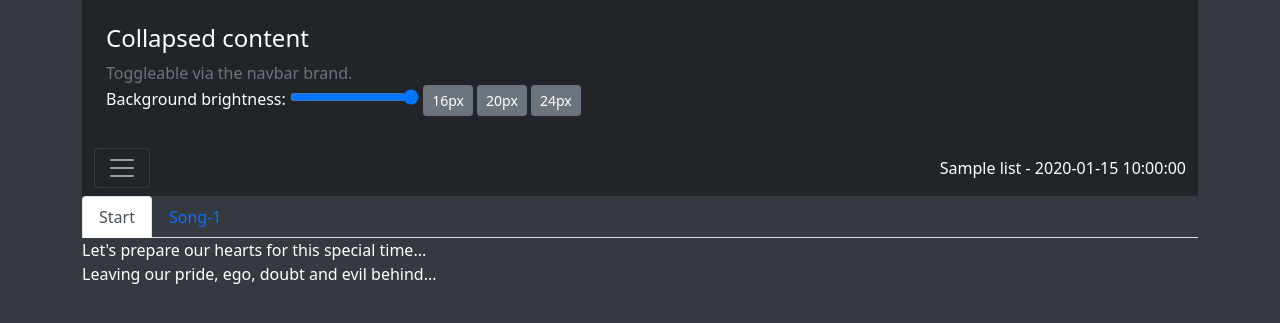
After one commit to greg2002mi/worship_songbook_Flask, a Flask app: page /onstage in a window 1280 px wide, after a click that opens the changed part. The commit adds this page. Shown: the top 323 px of the page. Run offline with Flask 3, Linux system fonts and the light colour scheme; tables that the repository leaves empty hold one stand-in row (values such as "Sample post"); some libraries are stand-ins or nearby versions.

Commit message:
on stage development

```diff
--- a/app/core.py
+++ b/app/core.py
@@ -1,4 +1,5 @@
 import re
+# from bs4 import BeautifulSoup
 
     # &nbsp;
 
@@ -26,6 +27,35 @@ import re
 #     </div> #closes second segment
 
 # </div>
+def n_occurrence(match, n):
+    global count
+    count += 1
+    if count == n:
+        return '</div><div class="col-6">'
+    else:
+        return match.group(0)
+
+def Html_columns(html, n):
+    # soup = BeautifulSoup(html, 'html5lib')
+    # row_divs = soup.find_all('div', class_='row g-0')
+    # print(row_divs)
+    # num_rows = len(row_divs)
+    # half_rows = num_rows // 2
+
+    # column1_divs = row_divs[:half_rows]
+    # column2_divs = row_divs[half_rows:]
+
+    # column1_html = ''.join(str(div) for div in column1_divs)
+    # column2_html = ''.join(str(div) for div in column2_divs)
+
+    # final_html = '<div class="row"><div class="col-6">{}</div><div class="col-6">{}</div></div>'.format(column1_html, column2_html)
+    # return final_html
+    count = 0
+    modified_html = re.sub(r'<div class="col-6">', lambda match: n_occurrence(match, n), html, count=n)
+
+    final_html = '<div class="row"><div class="col-6">{}</div></div>'.format(modified_html)
+    return final_html
+    # this code breaks the integrity of html code. need to find issue
 
 def Transpose(thischord, condition, ori_key, transpose):
 
@@ -175,6 +205,7 @@ def Chordpro_html(chordpro_text, condition, key, transpose):
                     html_segments = []
                     # only first in loop must be checked for chord or lyrics
                     for index, segment in enumerate(segments):
+                        # if line is empty go to next line.
                         if len(segment) == 0:
                             continue
                         # whether line starts with chord
@@ -190,12 +221,13 @@ def Chordpro_html(chordpro_text, condition, key, transpose):
                                     html_segments.append('<div class="lyric">{}</div></div>'.format(segment))
 
                         else:
+                            # Check if the segment is a chord and is the last in line
+                            if re.match(r'\[[^\]]+\]', segment) and index == len(segments) - 1:
+                                chord = Process_chord(segment, condition, key, transpose)
+                                html_segments.append('<div class="col-auto"><div class="chordpro_segment"><span class="ChordContainer"><span class="Chord">{}</span><span class="suffix"></span></span></div><div class="lyric">&nbsp;</div></div>'.format(chord))
                             # Check if the segment is a chord
-                            if re.match(r'\[[^\]]+\]', segment):
-
-
+                            elif re.match(r'\[[^\]]+\]', segment) and index < len(segments) - 1:
                                 chord = Process_chord(segment, condition, key, transpose)
-
                                 html_segments.append('<div class="col-auto"><div class="chordpro_segment"><span class="ChordContainer"><span class="Chord">{}</span><span class="suffix"></span></span></div>'.format(chord))
                             # eliminate sticking of words
                             else:
--- a/app/routes.py
+++ b/app/routes.py
@@ -7,7 +7,7 @@ from flask_login import current_user, login_user, login_required, logout_user
 from app.models import User, Song, Post, Tag, Mlinks, Lists, ListItem, eventitems
 from datetime import datetime
 from app.email import send_password_reset_email
-from app.core import Chordpro_html
+from app.core import Chordpro_html, Html_columns
 from werkzeug.utils import secure_filename
 from functools import wraps
 import os
@@ -47,7 +47,7 @@ def before_request():
 @app.route('/explore')
 @login_required
 def explore():
-    page = request.args.get('page', 1, type=int)
+    # page = request.args.get('page', 1, type=int)
     fulllist = Lists.query.all()
     new_songs = Song.query.order_by(Song.timestamp.desc()).limit(10).all()
     events = Lists.query.filter(Lists.date_time > datetime.utcnow()).order_by(Lists.date_time.desc()).all()
@@ -63,6 +63,30 @@ def explore():
     #     if posts.has_prev else None
     return render_template('explore.html', title='Explore',
                            events=events, o_events=o_events, itemqty=itemqty, new_songs=new_songs)
+
+@app.route('/process-lyrics', methods=['POST'])
+def process_lyrics():
+    lyrics = request.form.get('lyrics')
+    showchords = int(request.form.get('showchords'))
+    ori_key_int = int(request.form.get('ori_key_int'))
+    transpose = int(request.form.get('transpose'))
+    # Call Chordpro_html function with the provided data
+    html = Chordpro_html(lyrics, showchords, ori_key_int, transpose)
+    columns = Html_columns(html, 20)
+    # Return the processed result
+    return columns
+
+
+@app.route('/onstage')
+def onstage():
+    eventid = request.args.get('eventid', 1, type=int)
+    event = Lists.query.get_or_404(eventid)
+    # songs = event.items.all()
+    unsorted = sorted(event.items, key=lambda x: x.listorder)
+    songlist = [item for item in unsorted]
+
+
+    return render_template('stage.html', songlist=songlist, event=event)
 
 @app.route('/', methods=['GET', 'POST'])
 @app.route('/index', methods=['GET', 'POST'])
@@ -1077,7 +1101,8 @@ def list_update_desired_key():
     item_id = request.form.get('item_id')
     desired_key = int(request.form.get('desired_key'))
     listitem = ListItem.query.get(item_id)
-    listid = listitem.list_id
+    event = listitem.list.first()
+    listid = event.id
     listitem.desired_key = desired_key
     db.session.add(listitem)
     db.session.commit()
--- /dev/null
+++ b/app/static/css/stage.css
@@ -0,0 +1,4 @@
+body.dark-bg {
+  background-color: #343a40;
+  color: #ffffff;
+}
--- a/app/templates/event_detail.html
+++ b/app/templates/event_detail.html
@@ -116,6 +116,9 @@
 								{{ de_form.submit(class_='btn btn-secondary', value='Delete') }}
 				</form>
 			</nav>
+			<nav class="nav nav-pills justify-content-end">
+			<a class="nav-link active" aria-current="page" href="{{ url_for('.onstage', eventid=event.id) }}" target="_blank">Stage mode</a>
+			</nav>
 		</div>
 	</div>
 	<br>
--- /dev/null
+++ b/app/templates/stage.html
@@ -0,0 +1,147 @@
+<!DOCTYPE html>
+<html>
+<head>
+    <meta charset="utf-8">
+    <meta name="viewport" content="width=device-width, initial-scale=1">
+	<title>
+	{% if event %}
+	On Stage: {{ event.list_title }} - {{ event.date_time }}
+	{% else %}
+	On Stage mode
+	{% endif %}
+	</title>
+  	<link rel="stylesheet" href="{{ url_for('static', filename='css/bootstrap.min.css') }}">
+	<link rel="stylesheet" href="{{ url_for('static', filename='css/stage.css') }}">
+
+	<script src="{{ url_for('static', filename='js/bootstrap.bundle.min.js') }}"></script>
+	<script src="{{ url_for('static', filename='js/jquery-3.6.0.min.js') }}"></script>
+	<script>
+	#text-size {
+	  width: 200px;
+	}
+
+	#text-color {
+	  width: 200px;
+	}
+
+	.controls {
+	  margin-bottom: 10px;
+	}
+
+	.chord {
+	  color: white; /* Default chord color */
+	}
+
+	.lyric {
+	  color: white; /* Default text color */
+	}
+
+	</script>
+	<script>
+
+	function changeFontSize(size) {
+	  const elements = document.getElementsByClassName("lyric");
+	  for (let i = 0; i < elements.length; i++) {
+		elements[i].style.fontSize = size + "px";
+	  }
+	}
+	// Handle text color change
+	function bgBrightness(value) {
+	  var brightnessValue = (value - 50) / 50;
+	  var invertedValue = 1 - Math.abs(brightnessValue);
+	  var brightnessPercentage = invertedValue * 100;
+	  document.body.style.background = "hsl(0, 0%, " + brightnessPercentage + "%)";
+	};
+	</script>
+</head>
+
+<body class="dark-bg">
+<div class="container">
+<div class="collapse" id="navbarToggleExternalContent">
+  <div class="bg-dark p-4">
+    <h5 class="text-white h4">Collapsed content</h5>
+    <span class="text-muted">Toggleable via the navbar brand.</span>
+	<div class="controls">
+	  <label for="text-color">Background brightness:</label>
+      <input type="range" min="0" max="100" value="100" class="brightness-slider" onchange="bgBrightness(this.value)">
+	  <button class="btn btn-secondary btn-sm" onclick="changeFontSize(16)">16px</button>
+	  <button class="btn btn-secondary btn-sm" onclick="changeFontSize(20)">20px</button>
+	  <button class="btn btn-secondary btn-sm" onclick="changeFontSize(24)">24px</button>
+</div>
+  </div>
+</div>
+<nav class="navbar navbar-dark bg-dark">
+  <div class="container-fluid">
+    <button class="navbar-toggler" type="button" data-bs-toggle="collapse" data-bs-target="#navbarToggleExternalContent" aria-controls="navbarToggleExternalContent" aria-expanded="false" aria-label="Toggle navigation">
+      <span class="navbar-toggler-icon"></span>
+    </button>
+	{{ event.list_title }} - {{ event.date_time }}
+  </div>
+</nav>
+
+<div class="row">
+<nav>
+  <div class="nav nav-tabs" id="nav-tab" role="tablist">
+	<button class="nav-link active" id="nav-home-tab" data-bs-toggle="tab" data-bs-target="#nav-home" type="button" role="tab" aria-controls="nav-home" aria-selected="true">Start</button>
+    {% for song in songlist %}
+	<button class="nav-link" id="nav-profile-tab" data-bs-toggle="tab" data-bs-target="#nav-{{song.listorder}}p" type="button" role="tab" aria-controls="nav-{{song.listorder}}p" aria-selected="false">Song-{{song.listorder}}</button>
+    {% endfor %}
+  </div>
+</nav>
+<div class="tab-content" id="nav-tabContent">
+  <div class="tab-pane fade show active" id="nav-home" role="tabpanel" aria-labelledby="nav-home-tab">Let's prepare our hearts for this special time...<br> Leaving our pride, ego, doubt and evil behind...<br></div>
+  {% for song in songlist %}
+  <div class="tab-pane fade" id="nav-{{song.listorder}}p" role="tabpanel" aria-labelledby="nav-{{song.listorder}}p-tab">
+  {% for s in song.song %}
+  <div class="processedLyrics" id="processedLyrics-{{ song.listorder }}-{{ loop.index }}">
+  {{ s.lyrics|safe}}
+  </div>
+  <script>
+    // Function to process the lyrics through the backend
+    function processLyrics(listOrder, index) {
+      var lyrics = document.getElementById('processedLyrics-' + listOrder + '-' + index).innerHTML;
+      var showChords = 1;  // Set to 1 if you want to show chords, 0 otherwise
+      var oriKeyInt = '{{ s.key }}';
+      var transpose = '{{ song.desired_key }}';
+
+      // Send an AJAX request to the backend endpoint
+      $.ajax({
+        url: '/process-lyrics',  // Replace with your actual backend endpoint URL
+        method: 'POST',
+        data: {
+          lyrics: lyrics,
+          showchords: showChords,
+          ori_key_int: oriKeyInt,
+          transpose: transpose
+        },  // Pass the lyrics data and additional values as the payload
+        success: function(response) {
+          // Update the frontend with the processed lyrics
+          $('#processedLyrics-' + listOrder + '-' + index).html(response);
+        },
+        error: function() {
+          // Handle any errors that occur during the AJAX request
+          console.error('Error processing lyrics');
+        }
+      });
+    }
+
+    // Call the function to process lyrics for the current song
+    processLyrics('{{ song.listorder }}', '{{ loop.index }}');
+  </script>
+  {% endfor %}
+  </div>
+
+  {% endfor %}
+</div>
+
+</div>
+</div>
+
+{% block scripts %}
+
+	<script src="{{ url_for('static', filename='js/howler.js') }}"></script>
+
+{% endblock %}
+
+</body>
+</html>
```
Also changed, not shown: 2 other files.
